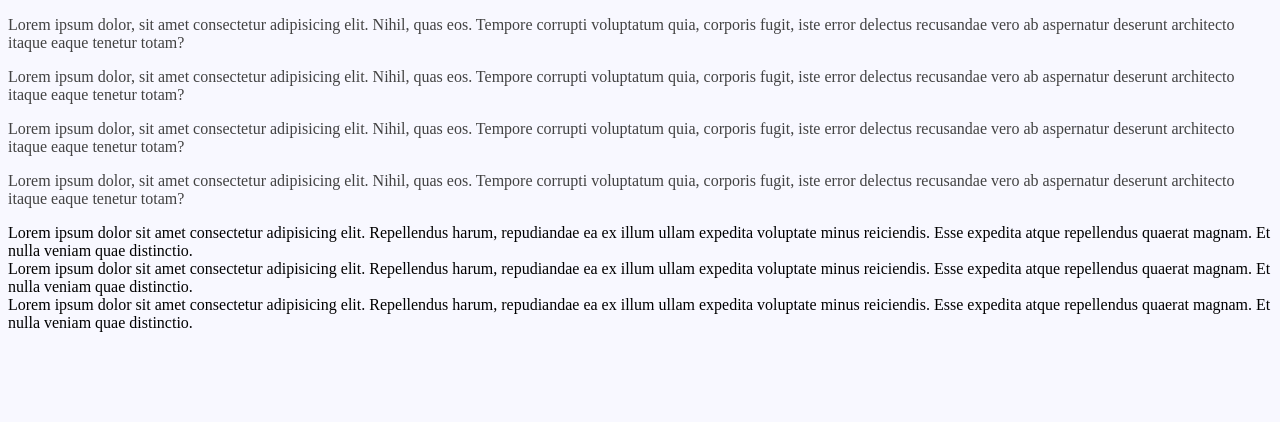
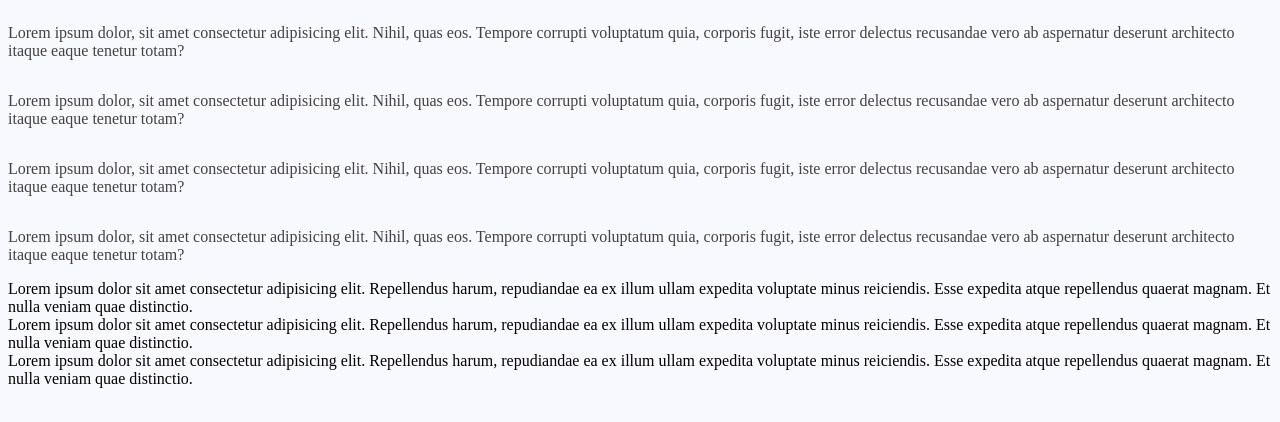
Before and after one commit to AndrewChiziba/Frontend-Template, a plain HTML site: page index.html in a window 1280 px wide. Drawn offline with Linux system fonts and the light colour scheme.

Commit message:
Grid properties minor update

```diff
--- a/styles/main.css
+++ b/styles/main.css
@@ -2,5 +2,8 @@ body{
     background-color: ghostwhite;
 }
 .grid{
+    display: grid;
+    grid-template-columns: auto;
+    grid-template-rows: auto;
     color: rgb(66, 66, 66);
 }
```
